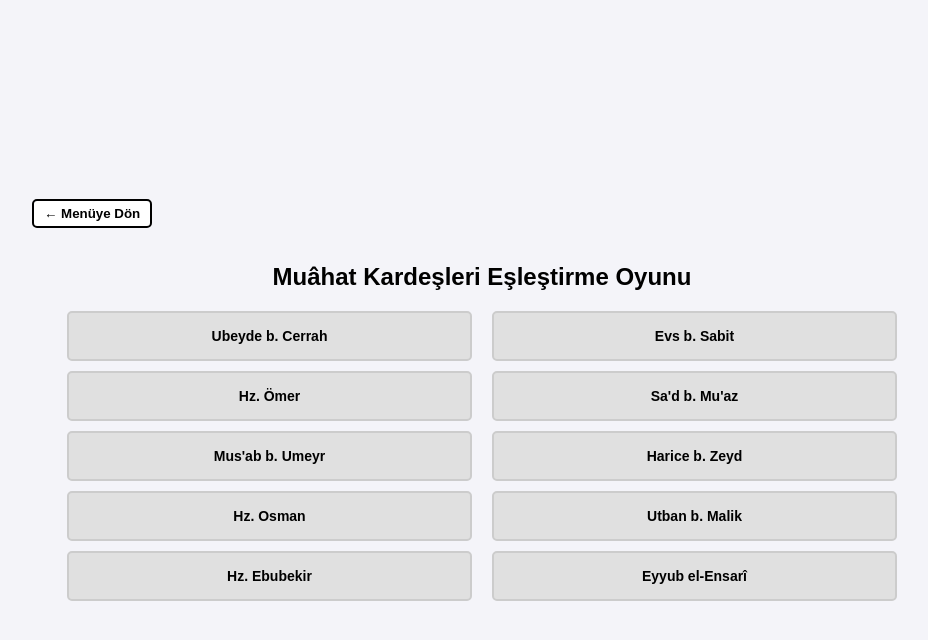
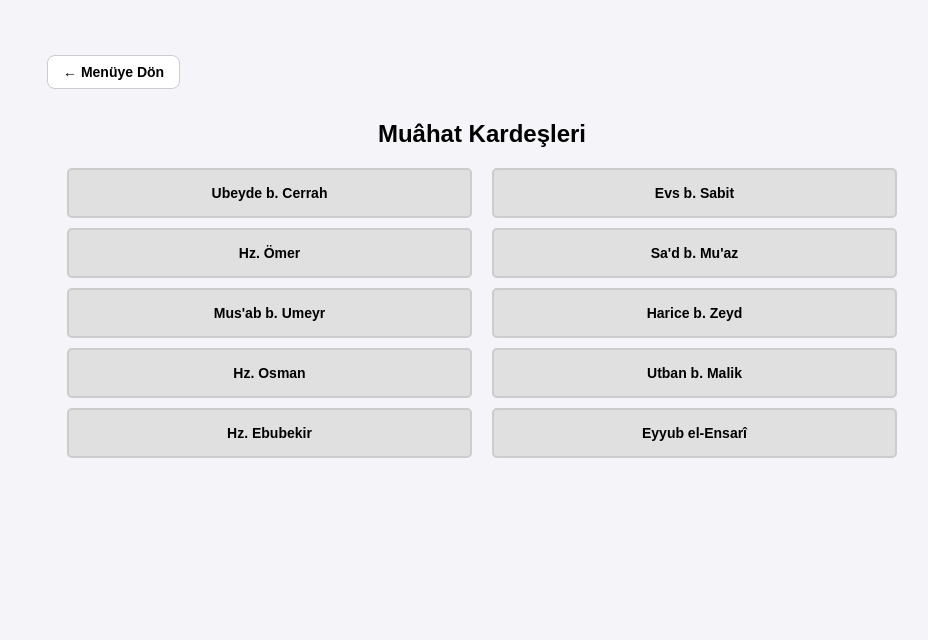
Before and after one commit to Fromat/muahat-eslestirme-oyunu, a plain HTML site: page index.html in a window 1280 px wide. Both pictures are taken after a click on the button "Muâhat Kardeşleri". Shown: the whole page, without its empty margins (158-1086 px from the left). Drawn offline with Linux system fonts and the light colour scheme.

Commit message:
Update index.html

```diff
--- a/index.html
+++ b/index.html
@@ -8,61 +8,53 @@
         body {
             font-family: Arial, sans-serif;
             background: #f4f4f9;
+            display: flex;
+            flex-direction: column;
+            align-items: center;
+            justify-content: flex-start;
             margin: 0;
-            padding: 0;
-            display: flex;
-            justify-content: center;
-            align-items: center;
             min-height: 100vh;
+            padding: 20px;
         }
 
-        .screen {
+        h2 {
+            margin: 20px 0;
+            text-align: center;
+        }
+
+        .menu-container {
+            display: flex;
+            flex-direction: column;
+            gap: 15px;
+            margin-top: 50px;
+        }
+
+        .menu-btn {
+            padding: 15px 25px;
+            font-size: 16px;
+            font-weight: bold;
+            background: #4f46e5;
+            color: white;
+            border: none;
+            border-radius: 8px;
+            cursor: pointer;
+            transition: 0.3s;
+        }
+
+            .menu-btn:hover {
+                background: #4338ca;
+            }
+
+        .game-container {
             display: none;
             flex-direction: column;
             align-items: center;
-            justify-content: center;
             width: 100%;
             max-width: 900px;
-            padding: 20px;
+            position: relative;
         }
 
-        .active {
-            display: flex;
-        }
-
-        h2 {
-            margin-bottom: 20px;
-        }
-
-        .menu button {
-            padding: 15px 25px;
-            margin: 10px;
-            font-size: 16px;
-            font-weight: bold;
-            border: none;
-            border-radius: 5px;
-            cursor: pointer;
-            background: #7c3aed;
-            color: white;
-        }
-
-            .menu button:hover {
-                background: #5b21b6;
-            }
-
-        .back-btn {
-            align-self: flex-start;
-            margin-bottom: 15px;
-            background: #fff;
-            color: #000;
-            border: 2px solid #000;
-            border-radius: 5px;
-            padding: 5px 10px;
-            font-weight: bold;
-            cursor: pointer;
-        }
-
-        .game-container {
+        .cards-wrapper {
             display: flex;
             justify-content: center;
             gap: 20px;
@@ -90,83 +82,93 @@
         }
 
             .card.matched {
-                background: #4caf50;
+                background-color: #4caf50;
                 color: white;
                 border-color: #388e3c;
             }
 
             .card.incorrect {
-                background: #f44336;
+                background-color: #f44336;
                 color: white;
                 border-color: #d32f2f;
             }
 
             .card.hidden {
-                background: #e0e0e0;
+                background-color: #e0e0e0;
             }
 
             .card.final {
-                background: white;
+                background-color: white;
                 color: black;
                 border-color: black;
             }
 
-        .reset-btn {
+        .reset-btn, .back-btn {
             margin-top: 20px;
             padding: 10px 20px;
             background: white;
             color: black;
-            border: none;
+            border: 1px solid #ccc;
             border-radius: 5px;
             cursor: pointer;
             font-size: 16px;
             font-weight: bold;
         }
-        /* Banner styling - centered under resetBtn */
-        .game-banner {
-            background: gray;
-            color: #000000;
-            text-align: center;
-            padding: 10px;
-            border-radius: 6px;
-            margin-top: 12px;
-            width: 90%;
-            max-width: 420px;
-            box-sizing: border-box;
-            display: block;
-            margin-left: auto;
-            margin-right: auto;
+
+            .reset-btn:hover, .back-btn:hover {
+                background: #e0e0e0;
+            }
+
+        .back-btn {
+            position: absolute;
+            top: 15px;
+            left: 15px;
+            background: white;
+            color: black;
+            padding: 8px 15px;
+            border-radius: 8px;
+            cursor: pointer;
+            font-size: 14px;
+            font-weight: bold;
         }
 
+        h2 {
+            margin: 100px 0 20px 0;
+            text-align: center;
+        }
+
+        #promo-container {
+            margin-top: 15px;
+            text-align: center;
+        }
     </style>
 </head>
 <body>
 
-    <!-- Menü Ekranı -->
-    <div id="menu" class="screen active menu">
-        <h2>İslam Tarihi Bilgi Kavram Etkinlikleri</h2>
-        <button onclick="startGame('muahat')">Muâhat Kardeşleri</button>
-        <!-- ileride başka oyunlar eklenebilir -->
-        <!-- <button onclick="startGame('seriyye')">İlk Dört Seriyye</button> -->
+    <!-- Menü -->
+    <div id="menu">
+        <h2>İslam Tarihi Ezber Etkinlikleri</h2>
+        <div class="menu-container">
+            <button class="menu-btn" onclick="startGame('muahat')">Muâhat Kardeşleri</button>
+            <button class="menu-btn" onclick="startGame('seriyye')">Bedir Öncesi 4 Seriyye ve Komutanları</button>
+        </div>
     </div>
 
-    <!-- Oyun Ekranı -->
-    <div id="game" class="screen">
-        <button class="back-btn" onclick="goMenu()">← Menüye Dön</button>
+    <!-- Oyun Alanı -->
+    <div id="game" class="game-container">
+        <button class="back-btn" onclick="goBack()">← Menüye Dön</button>
         <h2 id="game-title"></h2>
-        <div class="game-container">
+        <div class="cards-wrapper">
             <div class="cards" id="left-cards"></div>
             <div class="cards" id="right-cards"></div>
         </div>
-        <button class="reset-btn" id="reset-btn" style="display: none;">Tekrar Oyna</button>
+        <button class="reset-btn" id="reset-btn" style="display:none;">Tekrar Oyna</button>
+        <div id="promo-container"></div>
     </div>
 
-    <script>// Tüm oyunlar burada tanımlanacak
-        const games = {
+    <script>const games = {
             muahat: {
-                title: "Muâhat Kardeşleri Eşleştirme Oyunu",
-                left: ['Hz. Ebubekir', 'Hz. Ömer', 'Hz. Osman', 'Ubeyde b. Cerrah', "Mus'ab b. Umeyr"],
-                right: ['Harice b. Zeyd', 'Utban b. Malik', 'Evs b. Sabit', "Sa'd b. Mu'az", 'Eyyub el-Ensarî'],
+                title: "Muâhat Kardeşleri",
                 matches: {
                     'Hz. Ebubekir': 'Harice b. Zeyd',
                     'Hz. Ömer': 'Utban b. Malik',
@@ -175,33 +177,46 @@
                     "Mus'ab b. Umeyr": 'Eyyub el-Ensarî'
                 }
             },
-            // ileride başka oyunlar buraya eklenecek
+            seriyye: {
+                title: "Bedir Öncesi 4 Seriyye ve Komutanları",
+                matches: {
+                    'Siffül-bahr': 'Hz. Hamza',
+                    'Rabiğ': 'Ubeyde b. Haris',
+                    'Harrar': "Sa'd b. Ebu Vakkas",
+                    'Batn-ı Nahle': 'Abdullah b. Cahş'
+                }
+            }
         };
+
+        // Rastgele mesaj havuzu
+        const promoMessages = [
+            `Destek ve Önerileriniz için: <a href="https://t.me/dhbt_dkab_ihl" target="_blank">@Kanalımızı Takip Edin.</a>`
+        ];
 
         let currentGame = null;
         let selectedCards = [];
         let matchedCount = 0;
         let isProcessing = false;
-        let banner = null;
 
-        const menuScreen = document.getElementById('menu');
-        const gameScreen = document.getElementById('game');
-        const gameTitle = document.getElementById('game-title');
+        const menu = document.getElementById('menu');
+        const game = document.getElementById('game');
         const leftContainer = document.getElementById('left-cards');
         const rightContainer = document.getElementById('right-cards');
         const resetBtn = document.getElementById('reset-btn');
+        const gameTitle = document.getElementById('game-title');
+        const promoContainer = document.getElementById('promo-container');
 
-        function goMenu() {
-            gameScreen.classList.remove('active');
-            menuScreen.classList.add('active');
+        function startGame(key) {
+            currentGame = games[key];
+            menu.style.display = 'none';
+            game.style.display = 'flex';
+            gameTitle.textContent = currentGame.title;
+            initializeGame();
         }
 
-        function startGame(gameKey) {
-            currentGame = games[gameKey];
-            menuScreen.classList.remove('active');
-            gameScreen.classList.add('active');
-            gameTitle.textContent = currentGame.title;
-            initializeGame();
+        function goBack() {
+            game.style.display = 'none';
+            menu.style.display = 'block';
         }
 
         function shuffle(array) {
@@ -221,16 +236,13 @@
             return card;
         }
 
-
         function initializeGame() {
             leftContainer.innerHTML = '';
             rightContainer.innerHTML = '';
+            promoContainer.innerHTML = ''; // mesajları temizle
 
-
-            if (banner) { banner.remove(); banner = null; }
-
-            const leftCards = currentGame.left.map(name => createCard(name, 'left'));
-            const rightCards = currentGame.right.map(name => createCard(name, 'right'));
+            const leftCards = Object.keys(currentGame.matches).map(name => createCard(name, 'left'));
+            const rightCards = Object.values(currentGame.matches).map(name => createCard(name, 'right'));
 
             shuffle(leftCards);
             shuffle(rightCards);
@@ -263,7 +275,8 @@
                         rightCard.classList.add('matched');
                         matchedCount++;
                         selectedCards = [];
-                        if (matchedCount === currentGame.left.length) {
+
+                        if (matchedCount === Object.keys(currentGame.matches).length) {
                             setTimeout(() => showFinalLayout(), 500);
                         }
                     } else {
@@ -283,43 +296,30 @@
             }
         }
 
-        function showBanner() {
-            // mevcut banner varsa kaldır
-            if (banner) {
-                try { banner.remove(); } catch (e) { /* ignore */ }
-                banner = null;
-            }
-
-            // yeni banner oluştur ve sınıf ver
-            banner = document.createElement('div');
-            banner.className = 'game-banner';
-            banner.innerHTML = 'Kanalımıza katılın: <a href="https://t.me/dhbt_dkab_ihl" target="_blank" style="color:#00000;font-weight:700;text-decoration:none;">@dhbt_dkab_ihl</a>';
-
-            // resetBtn'in hemen altına ekle (ortalanmış)
-
-            resetBtn.insertAdjacentElement('afterend', banner);
-        }
-
         function showFinalLayout() {
             leftContainer.innerHTML = '';
             rightContainer.innerHTML = '';
 
-            for (let i = 0; i < currentGame.left.length; i++) {
-                const leftCard = createCard(currentGame.left[i], 'left');
-                const rightCard = createCard(currentGame.right[i], 'right');
+            const entries = Object.entries(currentGame.matches);
+            entries.forEach(([left, right]) => {
+                const leftCard = createCard(left, 'left');
+                const rightCard = createCard(right, 'right');
                 leftCard.classList.remove('hidden');
                 rightCard.classList.remove('hidden');
                 leftCard.classList.add('final');
                 rightCard.classList.add('final');
                 leftContainer.appendChild(leftCard);
                 rightContainer.appendChild(rightCard);
-            }
+            });
+
             resetBtn.style.display = 'block';
-            showBanner();
 
+            // Rastgele mesaj
+            promoContainer.innerHTML = '';
+            const randomMessage = promoMessages[Math.floor(Math.random() * promoMessages.length)];
+            promoContainer.innerHTML = `<p>${randomMessage}</p>`;
         }
 
         resetBtn.addEventListener('click', initializeGame);</script>
-
 </body>
 </html>
```
